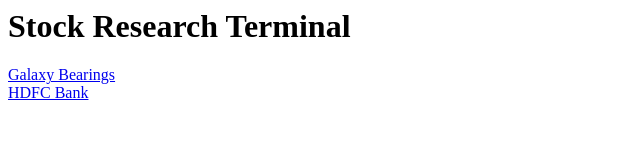
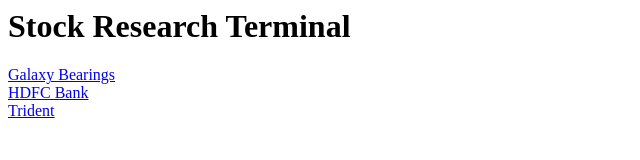
Before and after one commit to kushaljainlunia-wq/Stock-Research-Terminal, a plain HTML site: page index.html in a window 1280 px wide. Shown: the full height of the page, 0-640 px from the left. Drawn offline with Linux system fonts and the light colour scheme.

Commit message:
Update index.html

```diff
--- a/index.html
+++ b/index.html
@@ -2,3 +2,4 @@
 
 <a href="Galaxy_Bearings_Research_terminal.html">Galaxy Bearings</a><br>
 <a href="Hdfc_Bank_Research_terminal.html">HDFC Bank</a><br>
+<a href="Trident_Research_terminal.html">Trident</a><br>
```
